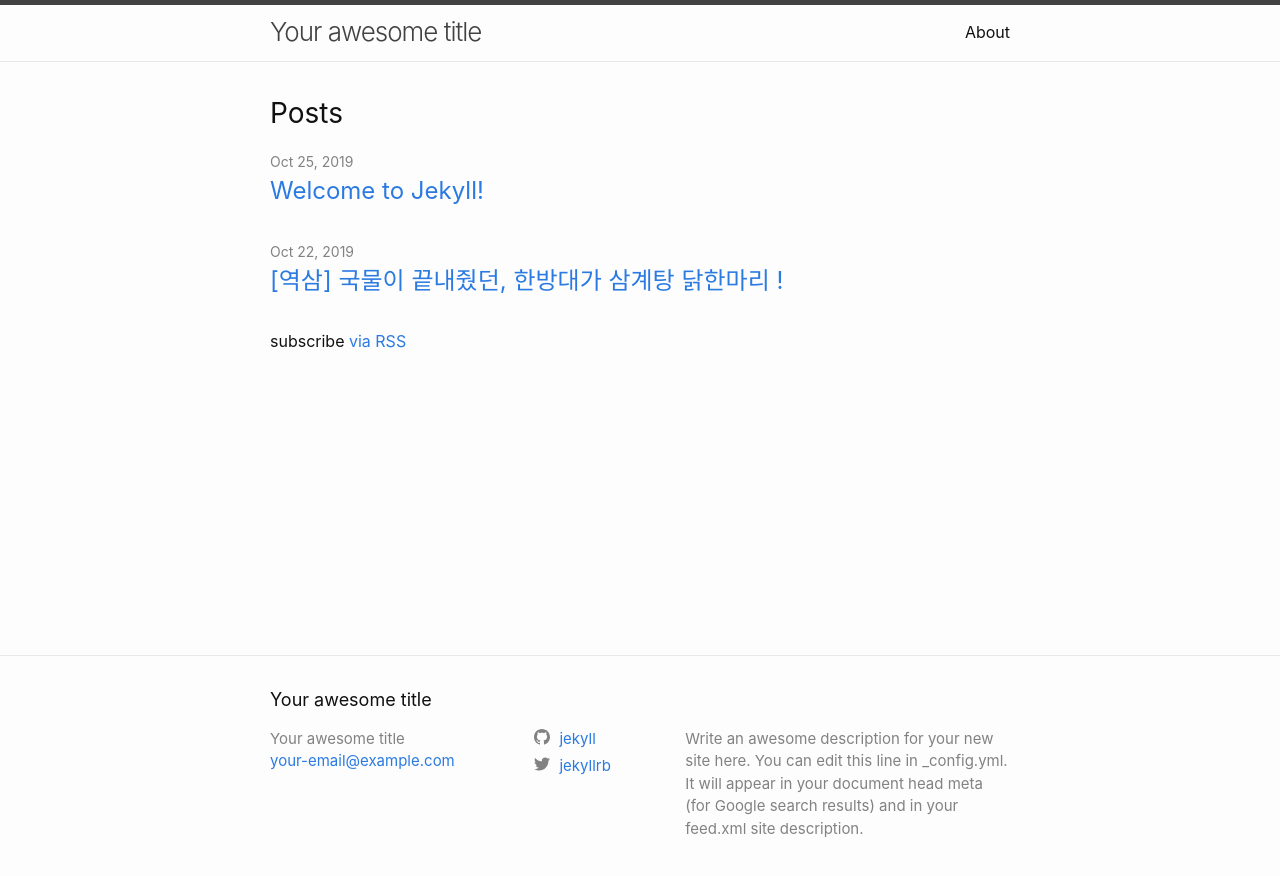
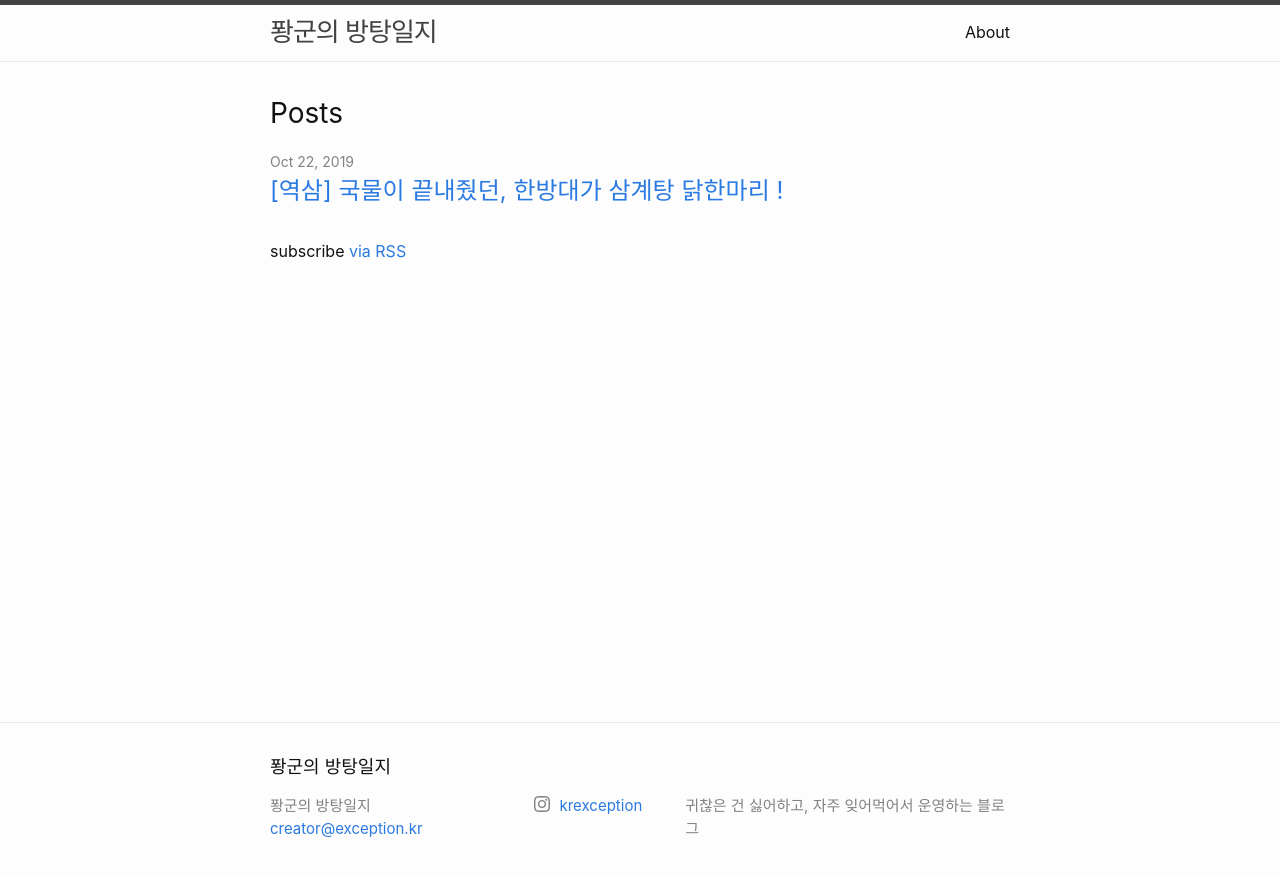
Before and after one commit to exception-kr/exception-kr.github.io, a Jekyll site: the page built from index.md, in a window 1280 px wide. Shown: the top 876 px of the page. Built offline with Jekyll 4.4.1, drawn with Linux system fonts in a browser that asks for light colours.

Commit message:
update README

```diff
--- a/Gemfile
+++ b/Gemfile
@@ -15,7 +15,8 @@ gem "minima", "~> 2.5"
 # gem "github-pages", group: :jekyll_plugins
 # If you have any plugins, put them here!
 group :jekyll_plugins do
-  gem "jekyll-feed", "~> 0.12"
+  gem "jekyll-feed"
+  gem "jekyll-sitemap"
 end
 
 # Windows and JRuby does not include zoneinfo files, so bundle the tzinfo-data gem
--- a/_config.yml
+++ b/_config.yml
@@ -18,21 +18,19 @@
 # You can create any custom variable you would like, and they will be accessible
 # in the templates via {{ site.myvariable }}.
 
-title: Your awesome title
-email: your-email@example.com
+title: 퐝군의 방탕일지
+email: creator@exception.kr
 description: >- # this means to ignore newlines until "baseurl:"
-  Write an awesome description for your new site here. You can edit this
-  line in _config.yml. It will appear in your document head meta (for
-  Google search results) and in your feed.xml site description.
+  귀찮은 건 싫어하고, 자주 잊어먹어서 운영하는 블로그
 baseurl: "" # the subpath of your site, e.g. /blog
-url: "" # the base hostname & protocol for your site, e.g. http://example.com
-twitter_username: jekyllrb
-github_username:  jekyll
+url: "https://blog.exception.kr" # the base hostname & protocol for your site, e.g. http://example.com
+instagram_username: krexception
 
 # Build settings
 theme: minima
 plugins:
   - jekyll-feed
+  - jekyll-sitemap
 
 # Exclude from processing.
 # The following items will not be processed, by default.
--- a/_posts/2019-10-25-welcome-to-jekyll.markdown
+++ /dev/null
@@ -1,29 +0,0 @@
----
-layout: post
-title:  "Welcome to Jekyll!"
-date:   2019-10-25 14:08:57 +0900
-categories: jekyll update
----
-You’ll find this post in your `_posts` directory. Go ahead and edit it and re-build the site to see your changes. You can rebuild the site in many different ways, but the most common way is to run `jekyll serve`, which launches a web server and auto-regenerates your site when a file is updated.
-
-Jekyll requires blog post files to be named according to the following format:
-
-`YEAR-MONTH-DAY-title.MARKUP`
-
-Where `YEAR` is a four-digit number, `MONTH` and `DAY` are both two-digit numbers, and `MARKUP` is the file extension representing the format used in the file. After that, include the necessary front matter. Take a look at the source for this post to get an idea about how it works.
-
-Jekyll also offers powerful support for code snippets:
-
-{% highlight ruby %}
-def print_hi(name)
-  puts "Hi, #{name}"
-end
-print_hi('Tom')
-#=> prints 'Hi, Tom' to STDOUT.
-{% endhighlight %}
-
-Check out the [Jekyll docs][jekyll-docs] for more info on how to get the most out of Jekyll. File all bugs/feature requests at [Jekyll’s GitHub repo][jekyll-gh]. If you have questions, you can ask them on [Jekyll Talk][jekyll-talk].
-
-[jekyll-docs]: https://jekyllrb.com/docs/home
-[jekyll-gh]:   https://github.com/jekyll/jekyll
-[jekyll-talk]: https://talk.jekyllrb.com/
```
Also changed, not shown: Gemfile.lock.
